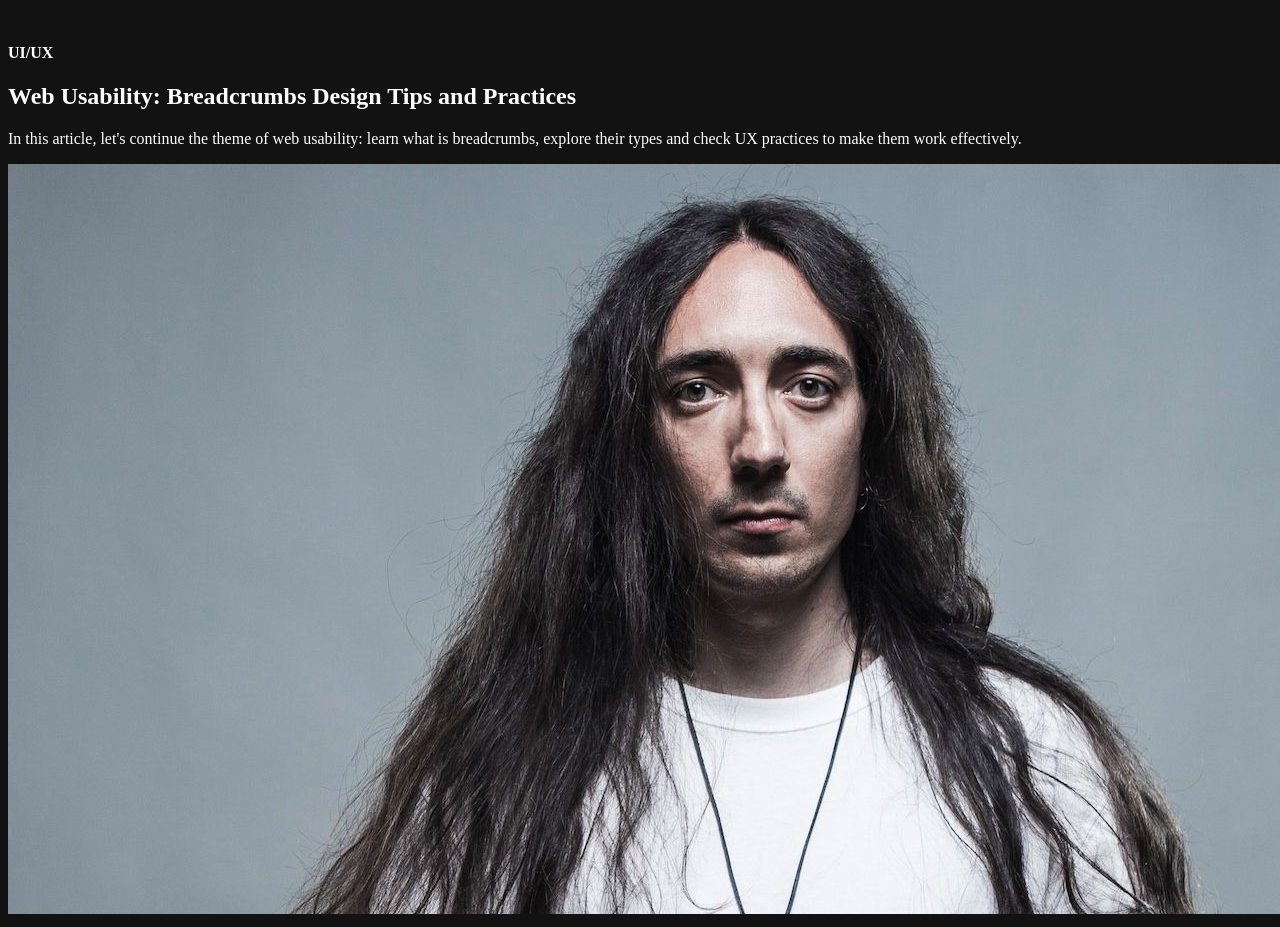
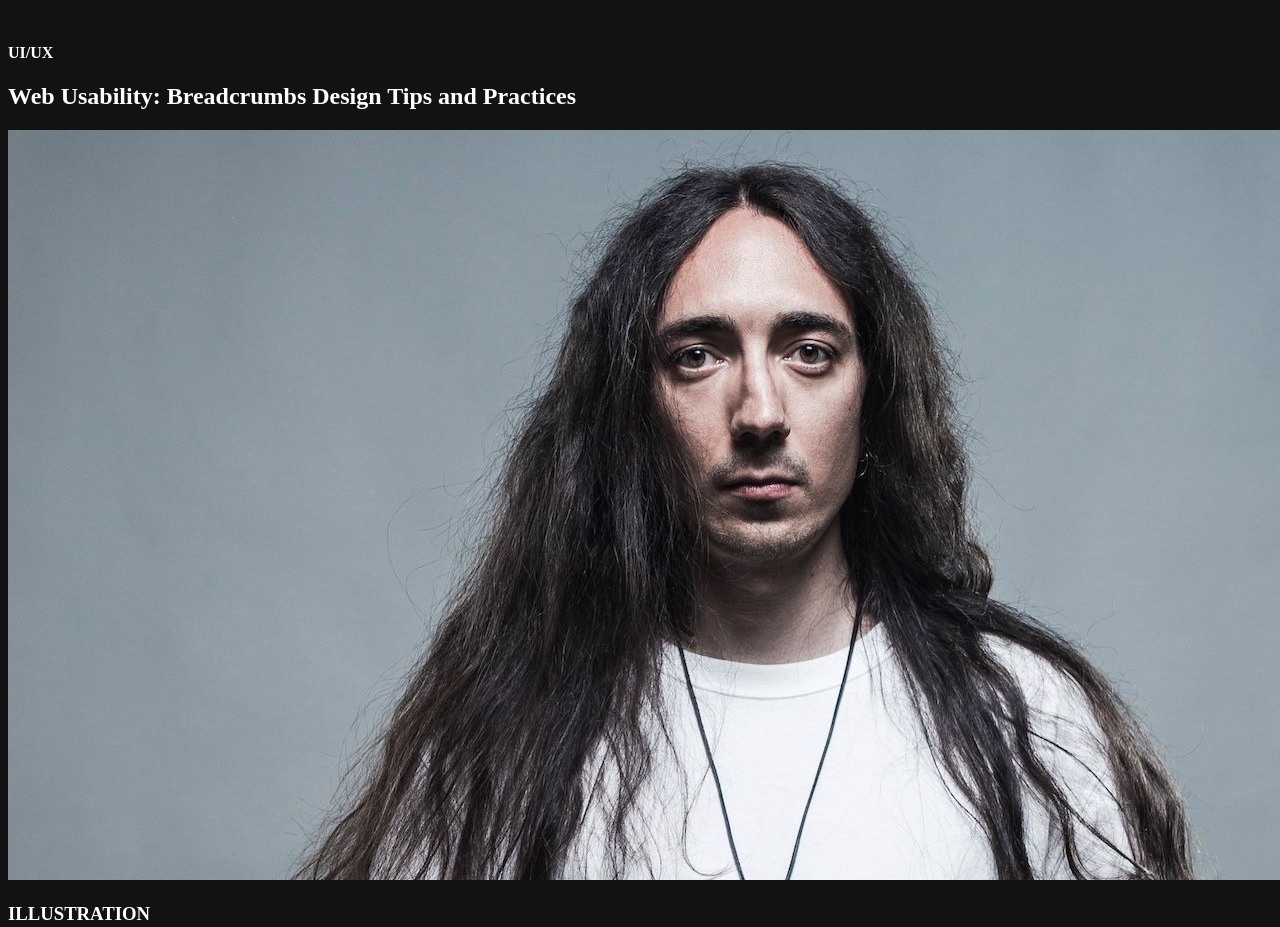
Before and after one commit to mrxnn/uzzn-w, a Next.js app: page / in a window 1280 px wide. Shown: the part 920-1847 px from the top of the page. Built offline with nearby package versions, Linux system fonts and the light colour scheme.

Commit message:
Made the subtitle optional for large articles

```diff
--- a/components/Article.js
+++ b/components/Article.js
@@ -46,7 +46,7 @@ const LargeArticle = ({ category, title, subtitle, imageURL }) => {
       <div className="absolute bottom-0 text-white p-8 space-y-3 pointer-events-none">
         <h4 className="text-xs font-semibold tracking-widest">{category}</h4>
         <h2 className="text-3xl font-bold">{title}</h2>
-        <p className="">{subtitle}</p>
+        {subtitle && <p className="">{subtitle}</p>}
       </div>
     </div>
   );
--- a/pages/index.js
+++ b/pages/index.js
@@ -19,9 +19,6 @@ export default function Home({ data }) {
             category="UI/UX"
             imageURL="/images/3.jpg"
             title="Web Usability: Breadcrumbs Design Tips and Practices"
-            subtitle="In this article, let's continue the theme of web usability: learn what
-                  is breadcrumbs, explore their types and check UX practices to make
-                  them work effectively."
           />
           <Article
             category="ILLUSTRATION"
```
